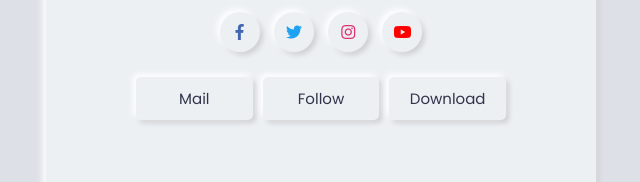
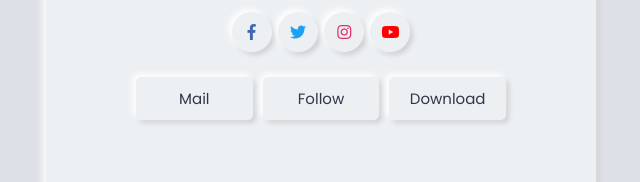
Before and after one commit to siddharthkrofficial/Official, a plain HTML site: page index.html in a window 1280 px wide. Shown: the part 617-799 px from the top of the page, 319-959 px from the left. Drawn offline with Linux system fonts and the light colour scheme.

Commit message:
Update style.css

```diff
--- a/style.css
+++ b/style.css
@@ -91,7 +91,7 @@ body{
   position: relative;
   height: 40px;
   width: 40px;
-  margin: 0 5px;
+  margin: 0 1px;
   display: inline-flex;
   text-decoration: none;
   border-radius: 50%;
```
